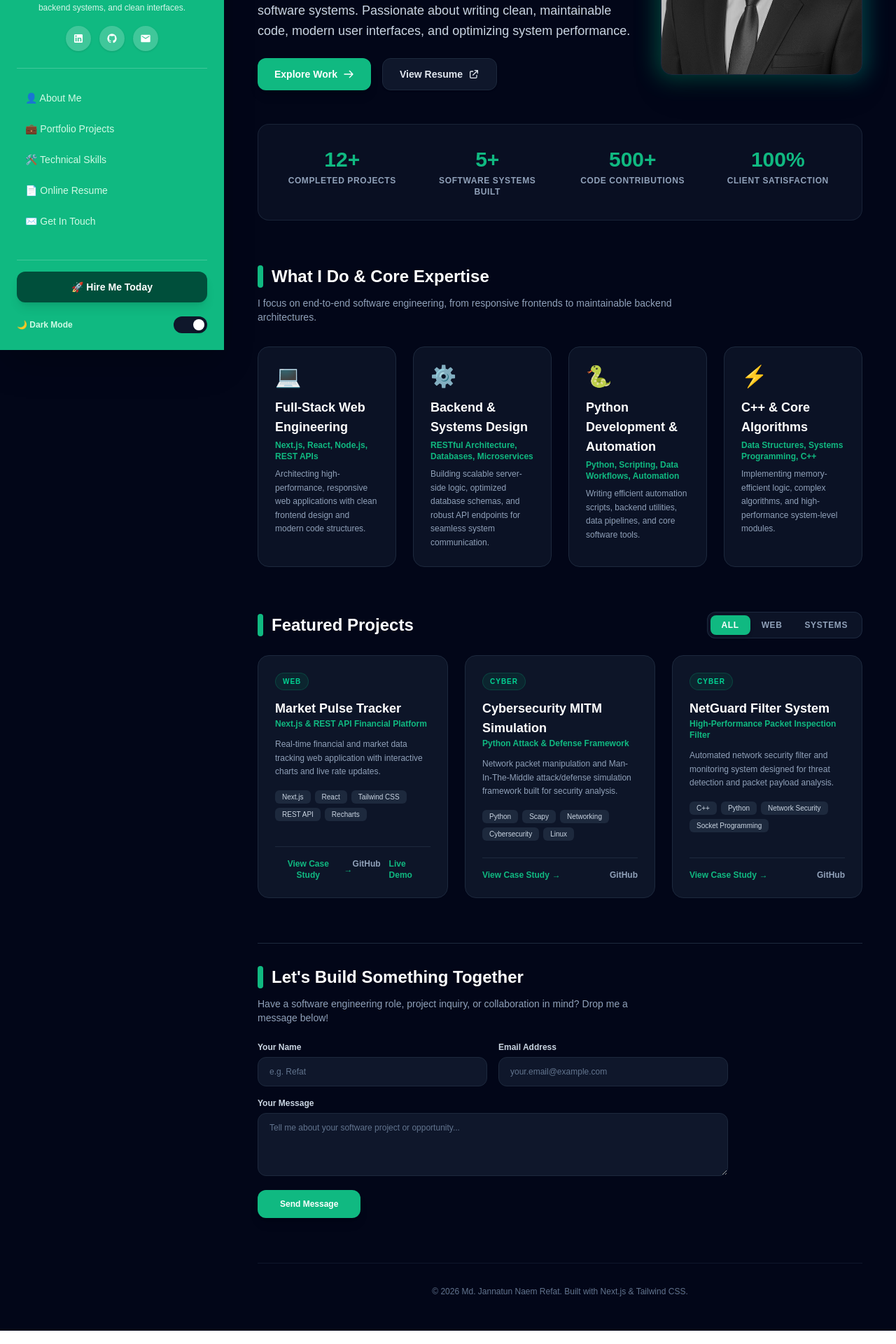
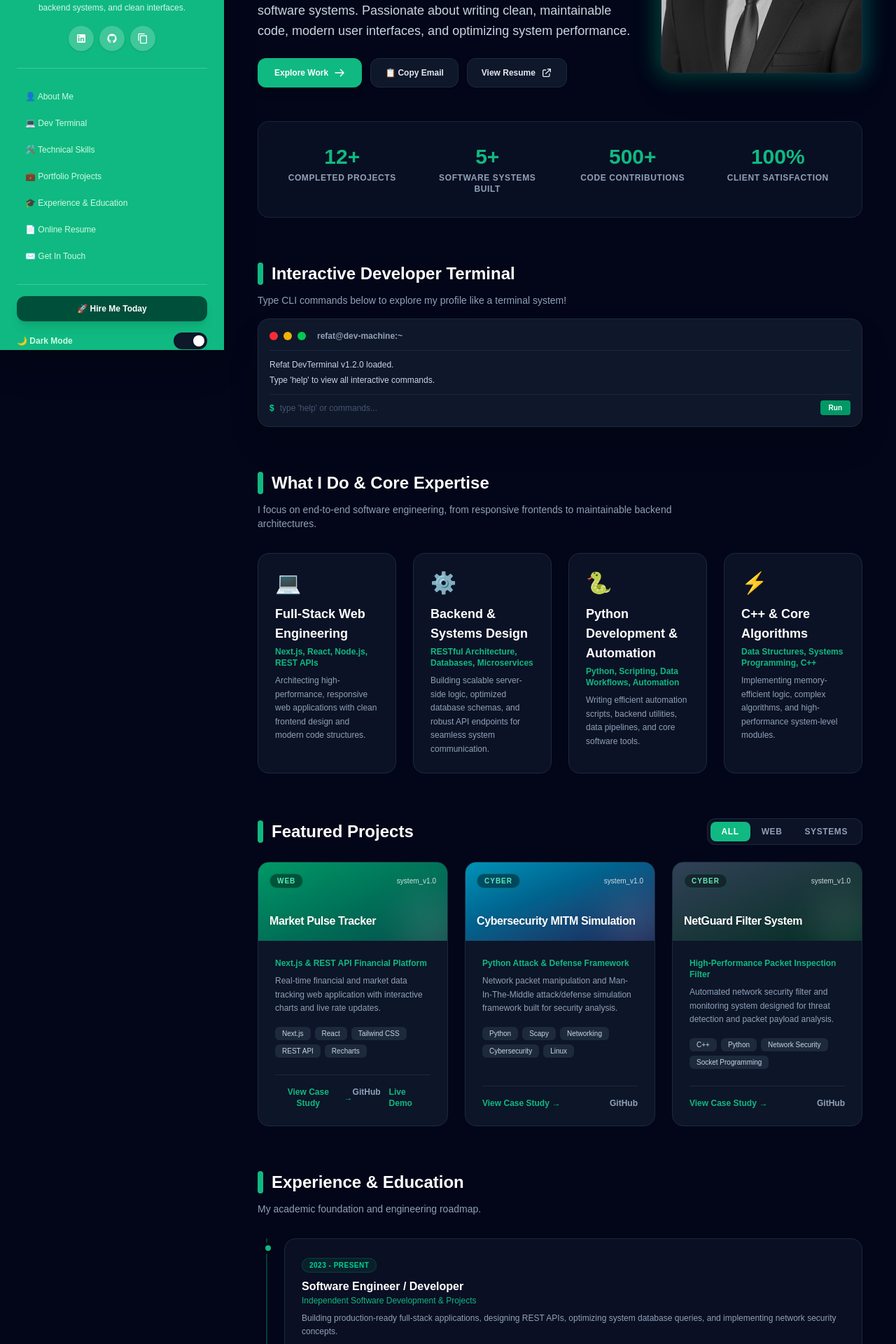
Before and after one commit to csrefat/my-portfolio, a Next.js app: page / in a window 1280 px wide. Shown: the part 300-2220 px from the top of the page at 70% size. Built offline with nearby package versions, Linux system fonts and the light colour scheme.

Commit message:
Add Terminal Widget, Timeline, Toast & Mobile Nav Bar

```diff
--- a/app/page.js
+++ b/app/page.js
@@ -2,7 +2,7 @@
 
 import React, { useState } from "react";
 
-// Portfolio Data
+// Portfolio Projects Data
 const projects = [
   {
     id: 0,
@@ -15,6 +15,7 @@ const projects = [
     demo: "https://serefat-portfolio.vercel.app",
     client: "Financial Tech Labs",
     industry: "FinTech & Analytics",
+    gradient: "from-emerald-600 to-teal-900",
     overview: "Market Pulse Tracker allows traders and investors to monitor real-time stock and currency market changes with interactive visualization and live REST API socket connections.",
     requirements: [
       "Real-time websocket/polling data update.",
@@ -33,6 +34,7 @@ const projects = [
     demo: "",
     client: "Security Research Lab",
     industry: "Cybersecurity & Defense",
+    gradient: "from-cyan-600 to-blue-950",
     overview: "A comprehensive network security simulation tool that demonstrates packet sniffing, ARP spoofing detection, and mitigation strategies in a controlled environment.",
     requirements: [
       "Low-level packet interception using Python Scapy.",
@@ -51,6 +53,7 @@ const projects = [
     demo: "",
     client: "Enterprise IT Infra",
     industry: "Network Infrastructure",
+    gradient: "from-slate-700 to-emerald-950",
     overview: "NetGuard acts as an intelligent network filter layer that evaluates socket traffic, identifies malicious payloads, and blocks suspicious connection requests in real-time.",
     requirements: [
       "High-performance C++ packet filtering layer.",
@@ -59,6 +62,7 @@ const projects = [
   }
 ];
 
+// Skills Data
 const skills = [
   {
     icon: "💻",
@@ -86,6 +90,24 @@ const skills = [
   }
 ];
 
+// Timeline Data (Education & Experience)
+const timeline = [
+  {
+    type: "experience",
+    period: "2023 - Present",
+    title: "Software Engineer / Developer",
+    organization: "Independent Software Development & Projects",
+    desc: "Building production-ready full-stack applications, designing REST APIs, optimizing system database queries, and implementing network security concepts."
+  },
+  {
+    type: "education",
+    period: "2021 - Present",
+    title: "B.Sc. in Computer Science & Engineering",
+    organization: "University Computer Science Dept.",
+    desc: "Specializing in Software Engineering, Data Structures, Algorithms, Computer Networks, Systems Programming, and Cybersecurity."
+  }
+];
+
 const stats = [
   { label: "Completed Projects", value: "12+" },
   { label: "Software Systems Built", value: "5+" },
@@ -97,13 +119,71 @@ export default function Home() {
   const [darkMode, setDarkMode] = useState(true);
   const [filter, setFilter] = useState("all");
   const [selectedProject, setSelectedProject] = useState(null);
+  const [copiedEmail, setCopiedEmail] = useState(false);
 
   // Form State Management
   const [formData, setFormData] = useState({ name: "", email: "", message: "" });
   const [isSubmitting, setIsSubmitting] = useState(false);
   const [formSubmitted, setFormSubmitted] = useState(false);
 
-  // Contact Form Submission Handler (Web3Forms API)
+  // Terminal State Management
+  const [termInput, setTermInput] = useState("");
+  const [termLogs, setTermLogs] = useState([
+    { type: "sys", text: "Refat DevTerminal v1.2.0 loaded." },
+    { type: "sys", text: "Type 'help' to view all interactive commands." }
+  ]);
+
+  // Copy Email Handler
+  const handleCopyEmail = () => {
+    navigator.clipboard.writeText("refatislam630@gmail.com");
+    setCopiedEmail(true);
+    setTimeout(() => setCopiedEmail(false), 2500);
+  };
+
+  // Terminal Logic
+  const handleTerminalSubmit = (e) => {
+    e.preventDefault();
+    const cmd = termInput.trim().toLowerCase();
+    if (!cmd) return;
+
+    let response = [];
+    if (cmd === "help") {
+      response = [
+        "Available commands:",
+        "  about     - Brief background summary",
+        "  skills    - Core technical stack",
+        "  projects  - Featured software projects",
+        "  contact   - Contact information & email",
+        "  whoami    - Terminal user identification",
+        "  clear     - Wipe terminal output"
+      ];
+    } else if (cmd === "about") {
+      response = ["Md. Jannatun Naem Refat - Software Engineer focused on web applications, backends, and system performance."];
+    } else if (cmd === "skills") {
+      response = ["Full-Stack: Next.js, React, Node.js, REST APIs | Systems: Python, C++, Networking, SQL/NoSQL"];
+    } else if (cmd === "projects") {
+      response = ["1. Market Pulse Tracker (FinTech) | 2. Cybersecurity MITM Simulation | 3. NetGuard Filter System"];
+    } else if (cmd === "contact") {
+      response = ["Email: refatislam630@gmail.com | LinkedIn & GitHub: csrefat"];
+    } else if (cmd === "whoami") {
+      response = ["Guest Recruiter / Engineering Evaluator"];
+    } else if (cmd === "clear") {
+      setTermLogs([]);
+      setTermInput("");
+      return;
+    } else {
+      response = [`Command not recognized: '${cmd}'. Type 'help' for available commands.`];
+    }
+
+    setTermLogs((prev) => [
+      ...prev,
+      { type: "usr", text: `$ ${termInput}` },
+      ...response.map((r) => ({ type: "sys", text: r }))
+    ]);
+    setTermInput("");
+  };
+
+  // Contact Form Submission
   const handleFormSubmit = async (e) => {
     e.preventDefault();
     setIsSubmitting(true);
@@ -147,10 +227,17 @@ export default function Home() {
 
   return (
     <div
-      className={`min-h-screen flex flex-col lg:flex-row font-sans transition-colors duration-500 selection:bg-emerald-500 selection:text-white ${
+      className={`min-h-screen flex flex-col lg:flex-row font-sans transition-colors duration-500 pb-16 lg:pb-0 selection:bg-emerald-500 selection:text-white ${
         darkMode ? "bg-slate-950 text-slate-100" : "bg-slate-50 text-slate-800"
       }`}
     >
+      {/* Toast Notification */}
+      {copiedEmail && (
+        <div className="fixed top-6 right-6 z-50 bg-emerald-500 text-white text-xs font-bold px-4 py-3 rounded-xl shadow-2xl animate-bounce flex items-center gap-2">
+          <span>✓ Email copied to clipboard!</span>
+        </div>
+      )}
+
       {/* DevCard Premium Sidebar */}
       <aside className="w-full lg:w-80 bg-[#10B981] text-white p-6 flex flex-col justify-between lg:fixed lg:h-screen z-40 shadow-2xl transition-all">
         <div>
@@ -186,8 +273,8 @@ export default function Home() {
               Hi, I&apos;m Refat! I am a Software Engineer focused on building scalable web applications, robust backend systems, and clean interfaces.
             </p>
 
-            {/* Social Vector Icons */}
-            <div className="flex space-x-3 mt-4 text-xs justify-center">
+            {/* Social Vector Icons + Copy Email */}
+            <div className="flex space-x-2 mt-4 text-xs justify-center items-center">
               <a
                 href="https://www.linkedin.com/in/md-jannatun-naem-refat-839655234/"
                 target="_blank"
@@ -212,24 +299,26 @@ export default function Home() {
                 </svg>
               </a>
 
-              <a
-                href="mailto:refatislam630@gmail.com"
-                title="Email Me"
+              <button
+                onClick={handleCopyEmail}
+                title="Copy Email Address"
                 className="w-9 h-9 rounded-full bg-white/20 hover:bg-white text-white hover:text-emerald-700 flex items-center justify-center transition-all duration-300 shadow hover:scale-110"
               >
                 <svg className="w-4 h-4 fill-current" viewBox="0 0 24 24">
-                  <path d="M20 4H4c-1.1 0-1.99.9-1.99 2L2 18c0 1.1.9 2 2 2h16c1.1 0 2-.9 2-2V6c0-1.1-.9-2-2-2zm0 4l-8 5-8-5V6l8 5 8-5v2z"/>
+                  <path d="M16 1H4c-1.1 0-2 .9-2 2v14h2V3h12V1zm3 4H8c-1.1 0-2 .9-2 2v14c0 1.1.9 2 2 2h11c1.1 0 2-.9 2-2V7c0-1.1-.9-2-2-2zm0 16H8V7h11v14z"/>
                 </svg>
-              </a>
+              </button>
             </div>
           </div>
 
           {/* Navigation Menu */}
-          <nav className="my-6 space-y-2 text-sm font-medium">
+          <nav className="my-6 space-y-1.5 text-xs font-medium">
             {[
               { href: "#about", label: "👤 About Me" },
+              { href: "#terminal", label: "💻 Dev Terminal" },
+              { href: "#what-i-do", label: "🛠️ Technical Skills" },
               { href: "#portfolio", label: "💼 Portfolio Projects" },
-              { href: "#what-i-do", label: "🛠️ Technical Skills" },
+              { href: "#timeline", label: "🎓 Experience & Education" },
               { href: "/resume.html", label: "📄 Online Resume", external: true },
               { href: "#contact", label: "✉️ Get In Touch" }
             ].map((link, idx) => (
@@ -246,15 +335,14 @@ export default function Home() {
         </div>
 
         {/* Action Button & Dark Mode Switch */}
-        <div className="pt-4 border-t border-white/20 text-center space-y-4">
+        <div className="pt-4 border-t border-white/20 text-center space-y-3">
           <a
             href="#contact"
-            className="w-full inline-flex items-center justify-center gap-2 py-3 px-4 bg-emerald-900 hover:bg-emerald-950 text-white font-semibold text-sm rounded-xl transition duration-300 shadow-lg hover:shadow-xl active:scale-95"
+            className="w-full inline-flex items-center justify-center gap-2 py-2.5 px-4 bg-emerald-900 hover:bg-emerald-950 text-white font-semibold text-xs rounded-xl transition duration-300 shadow-lg active:scale-95"
           >
             <span>🚀 Hire Me Today</span>
           </a>
 
-          {/* Dark Mode Switch */}
           <div className="flex items-center justify-between text-xs font-semibold text-emerald-100 pt-1">
             <span className="flex items-center gap-1.5">
               {darkMode ? "🌙 Dark Mode" : "☀️ Light Mode"}
@@ -273,7 +361,7 @@ export default function Home() {
         </div>
       </aside>
 
-      {/* Main Content Area - Full Responsive Width Fix */}
+      {/* Main Content Area */}
       <main
         className={`flex-1 lg:ml-80 p-6 md:p-12 w-full min-h-screen transition-colors duration-500 ${
           darkMode ? "bg-slate-950 text-slate-100" : "bg-slate-50 text-slate-800"
@@ -299,18 +387,28 @@ export default function Home() {
                 Specialized in designing and architecting modern full-stack web applications, scalable backend APIs, and high-performance software systems. Passionate about writing clean, maintainable code, modern user interfaces, and optimizing system performance.
               </p>
 
-              <div className="flex flex-wrap gap-4 pt-2">
+              <div className="flex flex-wrap gap-3 pt-2">
                 <a
                   href="#portfolio"
-                  className="px-6 py-3 bg-[#10B981] hover:bg-emerald-600 text-white font-bold text-sm rounded-xl transition-all shadow-lg hover:shadow-emerald-500/25 active:scale-95 flex items-center gap-2"
+                  className="px-6 py-3 bg-[#10B981] hover:bg-emerald-600 text-white font-bold text-xs rounded-xl transition-all shadow-lg hover:shadow-emerald-500/25 active:scale-95 flex items-center gap-2"
                 >
                   <span>Explore Work</span>
                   <svg className="w-4 h-4" fill="none" stroke="currentColor" viewBox="0 0 24 24"><path strokeLinecap="round" strokeLinejoin="round" strokeWidth="2" d="M14 5l7 7m0 0l-7 7m7-7H3"/></svg>
                 </a>
+                <button
+                  onClick={handleCopyEmail}
+                  className={`px-5 py-3 rounded-xl font-bold text-xs transition-all border shadow-sm flex items-center gap-2 active:scale-95 ${
+                    darkMode
+                      ? "bg-slate-900 hover:bg-slate-800 border-slate-800 text-slate-200"
+                      : "bg-white hover:bg-slate-100 border-slate-200 text-slate-700"
+                  }`}
+                >
+                  <span>📋 Copy Email</span>
+                </button>
                 <a
                   href="/resume.html"
                   target="_blank"
-                  className={`px-6 py-3 rounded-xl font-bold text-sm transition-all border shadow-sm flex items-center gap-2 active:scale-95 ${
+                  className={`px-5 py-3 rounded-xl font-bold text-xs transition-all border shadow-sm flex items-center gap-2 active:scale-95 ${
                     darkMode
                       ? "bg-slate-900 hover:bg-slate-800 border-slate-800 text-slate-200"
                       : "bg-white hover:bg-slate-100 border-slate-200 text-slate-700"
@@ -354,6 +452,53 @@ export default function Home() {
                 </div>
               </div>
             ))}
+          </div>
+        </section>
+
+        {/* Interactive Dev Terminal Section */}
+        <section id="terminal" className="mb-16">
+          <div className="flex items-center mb-3">
+            <div className="w-2 h-8 bg-[#10B981] mr-3 rounded-full"></div>
+            <h3 className={`text-2xl font-black ${darkMode ? "text-white" : "text-slate-900"}`}>
+              Interactive Developer Terminal
+            </h3>
+          </div>
+          <p className={`text-sm mb-4 ${darkMode ? "text-slate-400" : "text-slate-600"}`}>
+            Type CLI commands below to explore my profile like a terminal system!
+          </p>
+
+          <div className="rounded-2xl bg-slate-900 border border-slate-800 p-4 font-mono text-xs shadow-2xl overflow-hidden">
+            <div className="flex items-center gap-2 pb-3 mb-3 border-b border-slate-800 text-slate-500">
+              <span className="w-3 h-3 rounded-full bg-red-500 inline-block" />
+              <span className="w-3 h-3 rounded-full bg-yellow-500 inline-block" />
+              <span className="w-3 h-3 rounded-full bg-green-500 inline-block" />
+              <span className="ml-2 text-slate-400 font-bold">refat@dev-machine:~</span>
+            </div>
+
+            <div className="space-y-1.5 max-h-48 overflow-y-auto pr-2 mb-3">
+              {termLogs.map((log, idx) => (
+                <div
+                  key={idx}
+                  className={log.type === "usr" ? "text-emerald-400 font-bold" : "text-slate-300"}
+                >
+                  {log.text}
+                </div>
+              ))}
+            </div>
+
+            <form onSubmit={handleTerminalSubmit} className="flex items-center gap-2 pt-2 border-t border-slate-800/80">
+              <span className="text-emerald-400 font-bold">$</span>
+              <input
+                type="text"
+                placeholder="type 'help' or commands..."
+                value={termInput}
+                onChange={(e) => setTermInput(e.target.value)}
+                className="flex-1 bg-transparent text-emerald-300 focus:outline-none placeholder-slate-600 font-mono"
+              />
+              <button type="submit" className="px-3 py-1 bg-emerald-600 hover:bg-emerald-500 text-white rounded text-[10px] font-bold">
+                Run
+              </button>
+            </form>
           </div>
         </section>
 
@@ -422,28 +567,34 @@ export default function Home() {
             </div>
           </div>
 
-          {/* Projects Grid */}
+          {/* Projects Grid with Mockup Preview Header */}
           <div className="grid grid-cols-1 md:grid-cols-2 lg:grid-cols-3 gap-6">
             {filteredProjects.map((project) => (
               <div
                 key={project.id}
-                className={`rounded-2xl p-6 flex flex-col justify-between border transition-all duration-300 hover:-translate-y-1.5 ${
+                className={`rounded-2xl overflow-hidden flex flex-col justify-between border transition-all duration-300 hover:-translate-y-1.5 ${
                   darkMode
                     ? "bg-slate-900/90 border-slate-800 hover:border-emerald-500/60"
                     : "bg-white border-slate-200 hover:border-emerald-500 hover:shadow-xl"
                 }`}
               >
-                <div>
-                  <div className="flex items-center justify-between mb-3">
-                    <span className="text-[10px] font-mono font-extrabold uppercase tracking-widest px-2.5 py-1 rounded-full bg-emerald-500/10 text-emerald-400 border border-emerald-500/20">
+                {/* Visual Header Mockup */}
+                <div className={`h-28 bg-gradient-to-br ${project.gradient} p-4 flex flex-col justify-between relative overflow-hidden`}>
+                  <div className="flex items-center justify-between z-10">
+                    <span className="text-[10px] font-mono font-extrabold uppercase tracking-widest px-2.5 py-0.5 rounded-full bg-black/40 text-emerald-300 backdrop-blur-sm border border-emerald-500/30">
                       {project.category}
                     </span>
+                    <span className="text-[10px] text-white/80 font-mono">system_v1.0</span>
+                  </div>
+                  <div className="z-10">
+                    <h5 className="text-white text-base font-black tracking-tight drop-shadow">{project.title}</h5>
+                  </div>
+                  <div className="absolute -bottom-6 -right-6 w-24 h-24 bg-white/10 rounded-full blur-xl pointer-events-none" />
                 </div>
 
-                  <h4 className={`text-lg font-bold ${darkMode ? "text-white" : "text-slate-900"}`}>
-                    {project.title}
-                  </h4>
-                  <p className="text-xs text-[#10B981] font-semibold mb-3">
+                <div className="p-6 flex-1 flex flex-col justify-between">
+                  <div>
+                    <p className="text-xs text-[#10B981] font-semibold mb-2">
                       {project.tagline}
                     </p>
                     <p className={`text-xs mb-4 leading-relaxed line-clamp-3 ${darkMode ? "text-slate-400" : "text-slate-600"}`}>
@@ -486,6 +637,42 @@ export default function Home() {
                         </a>
                       )}
                     </div>
+                  </div>
+                </div>
+              </div>
+            ))}
+          </div>
+        </section>
+
+        {/* Experience & Education Timeline Section */}
+        <section id="timeline" className="mb-16">
+          <div className="flex items-center mb-3">
+            <div className="w-2 h-8 bg-[#10B981] mr-3 rounded-full"></div>
+            <h3 className={`text-2xl font-black ${darkMode ? "text-white" : "text-slate-900"}`}>
+              Experience & Education
+            </h3>
+          </div>
+          <p className={`text-sm mb-8 max-w-xl ${darkMode ? "text-slate-400" : "text-slate-600"}`}>
+            My academic foundation and engineering roadmap.
+          </p>
+
+          <div className="relative border-l-2 border-emerald-500/30 ml-3 space-y-8 pl-6">
+            {timeline.map((item, i) => (
+              <div key={i} className="relative group">
+                <div className="absolute -left-[31px] top-1.5 w-4 h-4 rounded-full bg-[#10B981] border-4 border-slate-950 group-hover:scale-125 transition-transform" />
+                <div className={`p-6 rounded-2xl border transition-all ${
+                  darkMode ? "bg-slate-900/60 border-slate-800" : "bg-white border-slate-200 shadow-sm"
+                }`}>
+                  <span className="text-[10px] font-mono font-bold uppercase tracking-wider px-2.5 py-1 rounded-full bg-emerald-500/10 text-emerald-400 border border-emerald-500/20">
+                    {item.period}
+                  </span>
+                  <h4 className={`text-base font-bold mt-2 ${darkMode ? "text-white" : "text-slate-900"}`}>
+                    {item.title}
+                  </h4>
+                  <p className="text-xs text-[#10B981] font-medium mb-2">{item.organization}</p>
+                  <p className={`text-xs leading-relaxed ${darkMode ? "text-slate-400" : "text-slate-600"}`}>
+                    {item.desc}
+                  </p>
                 </div>
               </div>
             ))}
@@ -583,6 +770,30 @@ export default function Home() {
         </footer>
       </main>
 
+      {/* Mobile Floating Bottom Bar */}
+      <nav className="fixed bottom-0 left-0 right-0 bg-slate-900/90 backdrop-blur-md border-t border-slate-800 z-50 flex justify-around py-3 lg:hidden text-[10px] text-slate-400 font-bold">
+        <a href="#about" className="hover:text-emerald-400 flex flex-col items-center">
+          <span>👤</span>
+          <span>About</span>
+        </a>
+        <a href="#terminal" className="hover:text-emerald-400 flex flex-col items-center">
+          <span>💻</span>
+          <span>Terminal</span>
+        </a>
+        <a href="#portfolio" className="hover:text-emerald-400 flex flex-col items-center">
+          <span>💼</span>
+          <span>Projects</span>
+        </a>
+        <a href="#timeline" className="hover:text-emerald-400 flex flex-col items-center">
+          <span>🎓</span>
+          <span>Timeline</span>
+        </a>
+        <a href="#contact" className="hover:text-emerald-400 flex flex-col items-center text-emerald-400">
+          <span>✉️</span>
+          <span>Contact</span>
+        </a>
+      </nav>
+
       {/* Case Study Details Modal */}
       {selectedProject && (
         <div className="fixed inset-0 bg-black/80 backdrop-blur-md z-50 flex items-center justify-center p-4">
```
Lines whose indentation alone changed are shown as unchanged.
